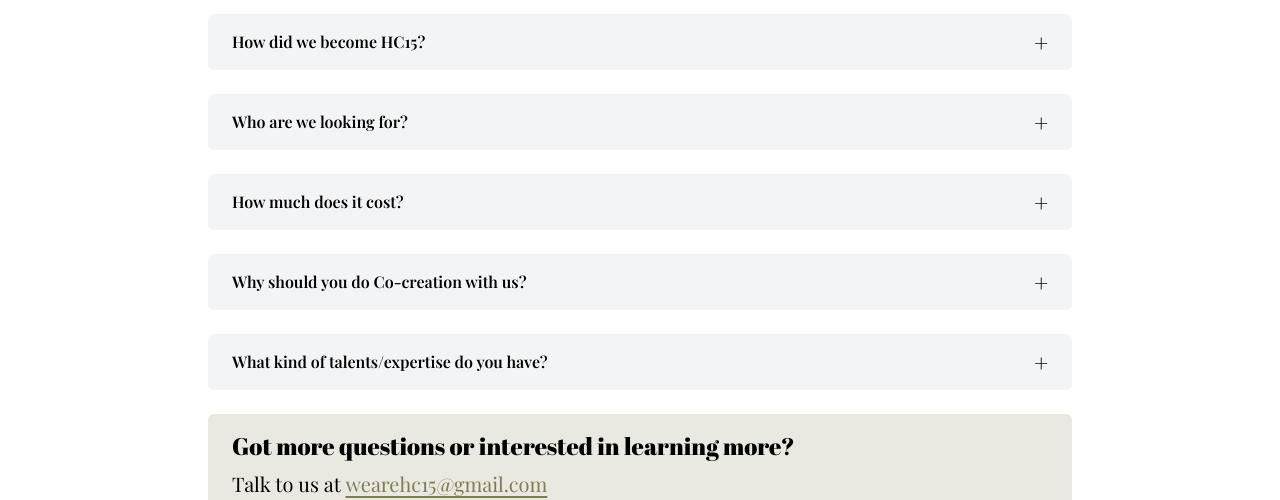
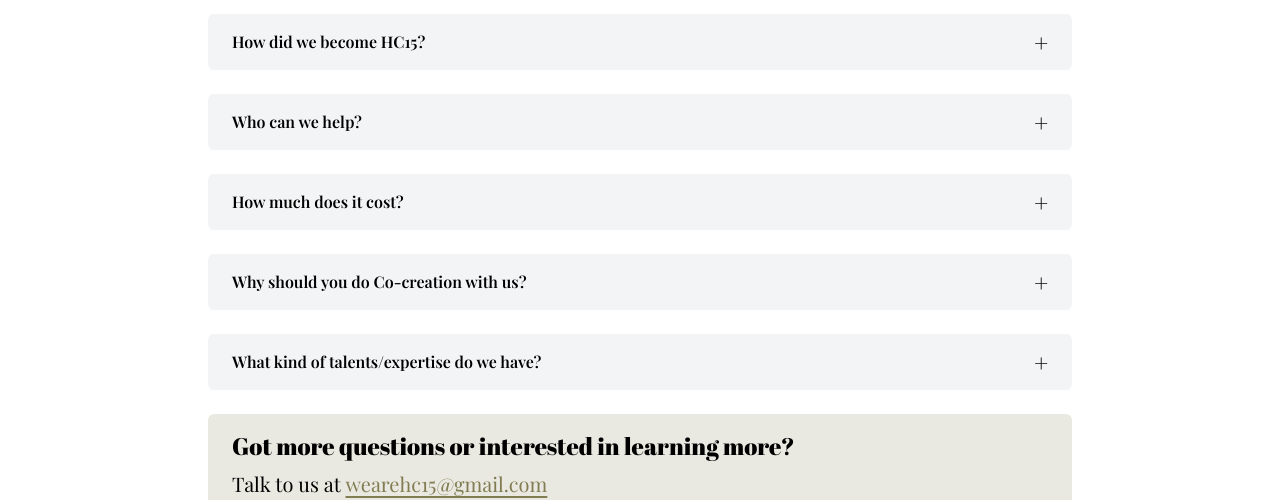
Before and after one commit to wearehc15/wearehc15.github.io, a SvelteKit app: page /why in a window 1280 px wide. Shown: the part 1838-2338 px from the top of the page. Built offline with nearby package versions, Linux system fonts and the light colour scheme; some icons are missing; a web font is replaced by a local one.

Commit message:
feedback: FAQ

```diff
--- a/src/routes/Faq.svelte
+++ b/src/routes/Faq.svelte
@@ -9,55 +9,52 @@
 		<div>
 			<Expandable title="How did we become HC15?">
 				<p class="mb-4 lg:mb-6">
-					In the heart of our journey lies a collective of 15 remarkable fempreneurs, bound by the unbreakable bonds woven during our time as participants in the EU Fellowship program, The Break. The impact of this experience was profound, touching each of us in ways words struggle to capture. It was more than a program; it was a transformational odyssey that rewrote the stories of our lives.
+					The synergy and our connection was remarkable and we took a step forward. A step not only towards our own dreams, but towards the dreams of countless others like us. We created a path to build, to expand, to grow - an opportunity for every entrepreneur.
 				</p>
 				<p class="mb-4 lg:mb-6">
-					Such was the resonance, the synergy, the magic of our connection, that we took an awe-inspiring step forward. A step not only towards our dreams but towards the dreams of countless others like us. We forged a path to build, to expand, to grow - an opportunity wrapped in the threads of our collective experiences.
+					From the echoes of <a href="https://the-break.eu/" target="_blank">The Break</a>, the HC15 Alliance was born.
 				</p>
 				<p class="mb-4 lg:mb-6">
-					From the echoes of that transformative journey, the HC15 Alliance was born. It's a radiant tapestry, woven with the lessons, dreams, and aspirations we carried. This alliance, firmly rooted in the soil of Europe, bears the marks of our struggles, the fragrance of our victories, and the echoes of our shared stories.
-				</p>
-				<p class="mb-4 lg:mb-6">
-					We stand here, not just as fempreneurs, but as guardians of possibility, architects of empowerment, and advocates of dreams. Each step forward is now a testament to the power of unity, the strength of collaboration, and the beauty of shared experiences. As we look ahead, we're not merely building an alliance; we're weaving a legacy, painting the skies with the hues of our camaraderie.
+					We stand here, not just as fempreneurs, but as guardians of possibility, architects of empowerment, and advocates of dreams. Each step forward is now a testament to the power of unity, the strength of collaboration, and the beauty of complementary business abilities. As we look ahead, we see many similar to us - growing in a sustainable, joyful way!
 				</p>
 			</Expandable>
 
-			<Expandable title="Who are we looking for?">
+			<Expandable title="Who can we help?">
 				<p class="mb-4 lg:mb-6">
-					At HC15, our purpose resonates with passionate entrepreneurs who yearn for more than just success - they seek growth that's vibrant, joyful, and in harmony with their well-being. Our mission pulses with the heartbeat of conscious entrepreneurship, where business isn't just a pursuit, but a journey of the heart.
+					Our mission pulses with the heartbeat of conscious entrepreneurship, where business is a well designed structure as well as vibrant passion. At HC15, our purpose resonates with passionate entrepreneurs who seek for more than just success - they look for growth in harmony with their well-being.
 				</p>
 				<p class="mb-4 lg:mb-6">
-					We're on the lookout for those driven by purpose, those who understand that true success blooms when the mind, body, and soul thrive together. Our canvas is the world of heart-centered business growth, where each stroke of effort is a brushstroke of passion, each achievement a masterpiece of dedication.
+					We're on the lookout for those driven by purpose, those who understand that true success blooms when the mindseta and passion thrive together. At HC15, we're not just about nurturing businesses; we're about nurturing goals.
 				</p>
 				<p class="mb-4 lg:mb-6">
-					At HC15, we're not just about nurturing businesses; we're about nurturing dreams, fostering wellness, and creating a tapestry where both prosperity and health intertwine. Join us in this voyage of transformation, where your business doesn't just flourish - it flourishes exuberantly, radiantly, and joyfully. Together, let's paint the sky with the colors of purposeful success and create a symphony of fulfillment that echoes far beyond the realms of entrepreneurship.
+					Join us on your journey of transformation. Together, let's plan your next steps, let's unstuck you, let's find your purpose and draw a clear path to your goal. We can help you in every step of the way.
 				</p>
 			</Expandable>
 
 			<Expandable title="How much does it cost?">
 				<p class="mb-4 lg:mb-6">
-					As we deeply delve into your business, our offerings are tailored to fit you perfectly. Get in touch with us to receive your personalized quote at <a href="mailto:wearehc15@gmail.com">wearehc15@gmail.com</a>.
+					As we deeply dive into your business situation, our offerings are tailoredo fit you perfectly. Get in touch with us to receive your personalized quote at <a href="mailto:wearehc15@gmail.com" target="_blank">wearehc15@gmail.com</a>.
 				</p>
 			</Expandable>
 
 			<Expandable title="Why should you do Co-creation with us?">
 				<p class="mb-4 lg:mb-6">
-					Because we truly empathize with you, the passionate entrepreneur. We comprehend that the road ahead is often shrouded in uncertainty, and that's precisely why we stand beside you - to illuminate the way, to harness your boundless energy and innate talents in a manner that resonates with your very core. Our commitment is to be your compass, guiding you through the labyrinth of possibilities with unwavering support and genuine understanding.
+					Because we truly empathize with you, The Entrepreneur. We comprehend that the road ahead is often shrouded in uncertainty, and that's precisely why we stand beside you. Our commitment is to be your compass, your support and true advisor.
 				</p>
 				<p class="mb-4 lg:mb-6">
-					What we offer is more than just a service; it's an embrace, a hand reaching out to steady you on your remarkable journey. Our purpose is to infuse your steps with purpose and direction, to transform challenges into stepping stones, and to celebrate every milestone you conquer.
+					What we offer is more than just a service. Our purpose is to lead your steps with purpose and direction. Transform challenges into milestones and reachable goals.
 				</p>
 				<p class="mb-4 lg:mb-6">
-					Embarking on the entrepreneurial voyage is an expedition filled with twists and turns. Yet, fear not, for we are your steadfast companions. Our collaborative strength unites to provide an all-encompassing, seamless sanctuary for entrepreneurs, carefully woven from our diverse expertise, resources, and unique offerings. In this alliance, barriers dissolve and gaps bridge, creating a nurturing haven that caters to your every entrepreneurial need.
+					Our collaborative strengths and skills unite to provide a full plan aligned with your time, schedules, true purpose and financial possibilities. In this alliance, barriers dissolve and a clear future appears.
 				</p>
 				<p class="mb-4 lg:mb-6">
-					Imagine a realm where clarity intertwines with ambition, where tailored solutions breathe life into your aspirations. Here, the journey towards alignment and accelerated growth finds its sanctuary. With us, you're not alone; you're part of a collective force, propelling you forward with holistic empowerment.
+					With us, you're not alone; you're part of a collective force, propelling you forward with holistic empowerment. We are sure you have never experienced such support before.
 				</p>
 			</Expandable>
 
-			<Expandable title="What kind of talents/expertise do you have?">
+			<Expandable title="What kind of talents/expertise do we have?">
 				<p class="mb-4 lg:mb-6">
-					We are a diverse collective of 13 fempenuress with a range of expertise from product design, finance, value proposition, UX design, engineering, business development, SEO, Data, and Permaculture design you can learn more about us on our alliance page but in short, we have everything you need to significantly catapult your projects by 10x. The best part, unlike an agency, we are more than colleagues, we are sisters united.
+					We are a diverse collective of 13 fempenuress with a range of expertise from strategy plans, business development, product design, finance, value proposition to UX design, SEO, Data, and Permaculture design. You can learn more about us on our alliance page, where you can find all our profiles, but in short, we are sure we have everything you need to significantly catapult your projects by 10x. The best part, unlike an agency, we are more than colleagues, we are sisters united.
 				</p>
 			</Expandable>
 
```
